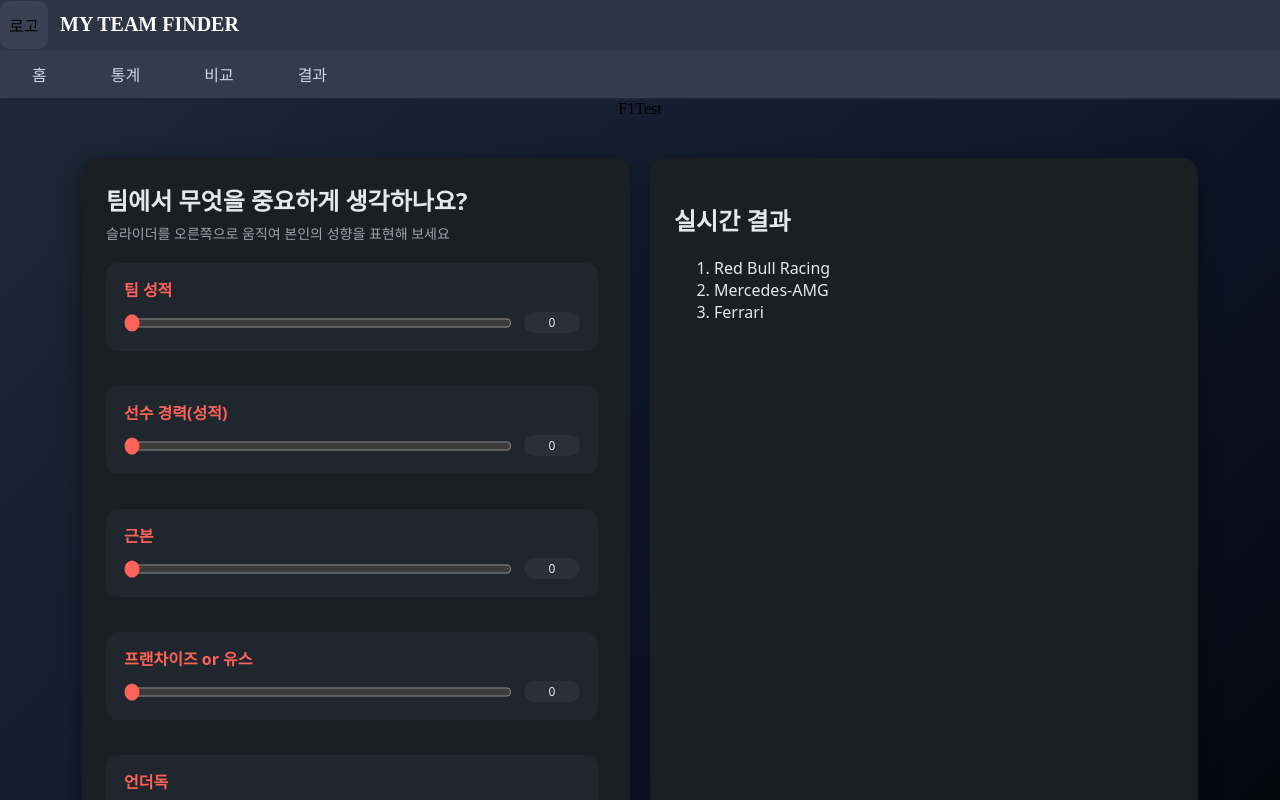
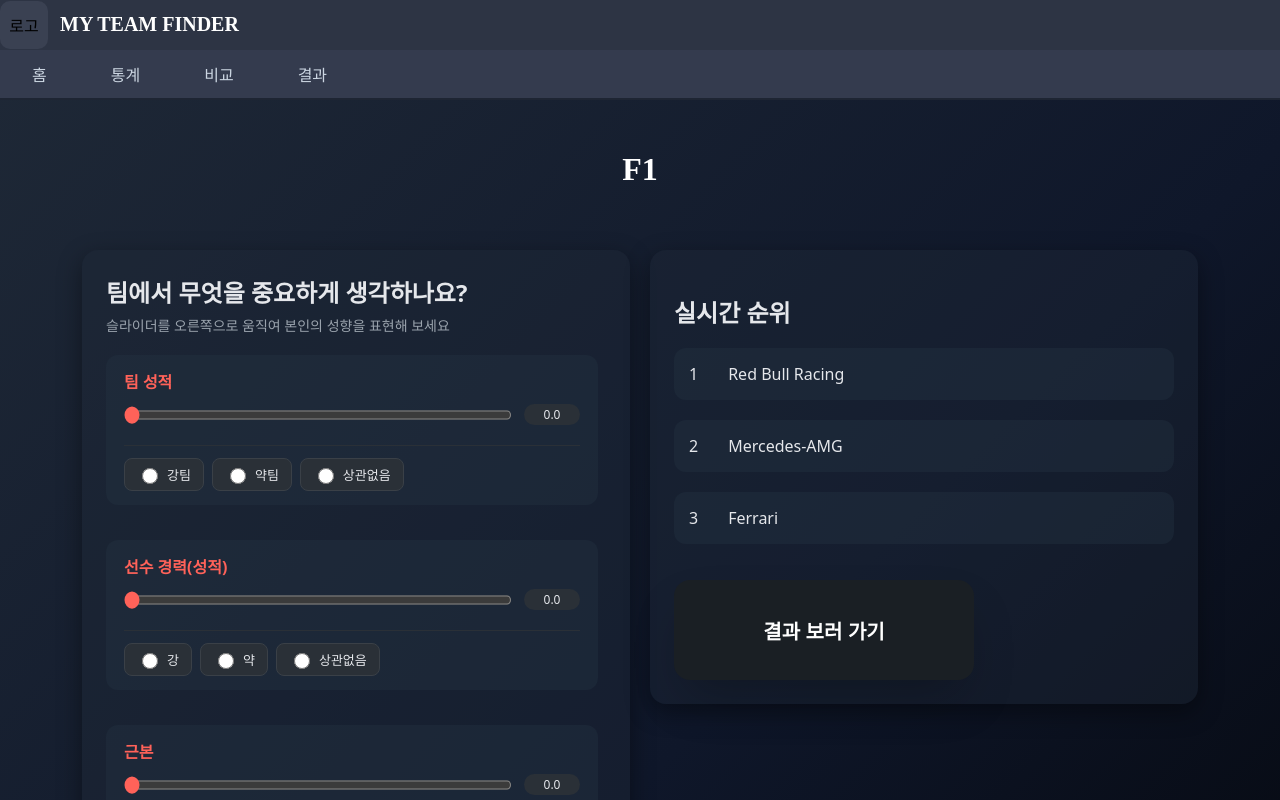
Before and after one commit to SportsTeamRecommend/FrontEnd, a React (Vite) app: page /test/f1 in a window 1280 px wide. Shown: the top 800 px of the page. Built offline with nearby package versions, Linux system fonts and the light colour scheme.

Commit message:
fix: 가중치 슬라이더 체크박스 항목 추가, 스타일 수정

```diff
--- a/src/components/test/LiveResultCard.jsx
+++ b/src/components/test/LiveResultCard.jsx
@@ -1,26 +1,15 @@
 import styles from './LiveResultCard.module.css';
-
-const mokeData = {
-  f1: [
-    { team: 'Red Bull Racing' },
-    { team: 'Mercedes-AMG' },
-    { team: 'Ferrari' },
-  ],
-  baseball: [
-    { team: '롯데 자이언츠' },
-    { team: '두산 베어스' },
-    { team: 'NC 다이노스' },
-  ],
-};
+import { liveResultData } from '../../utils/liveResultData';
 
 const LiveResultCard = ({ type }) => {
   return (
-    <div className={styles["live-result-card"]}>
-      <h2 className={styles["live-result-card__title"]}>실시간 결과</h2>
-      <ol className={styles["live-result-card__list"]}>
-        {mokeData[type].map((item, idx) => (
-          <li key={idx} className={styles["live-result-card__item"]}>
-            <span className={styles["live-result-card__team"]}>{item.team}</span>
+    <div className={styles['live-result-card']}>
+      <h2 className={styles['live-result-card__title']}>실시간 순위</h2>
+      <ol className={styles['live-result-card__list']}>
+        {liveResultData[type].map((item, idx) => (
+          <li key={idx} className={styles['live-result-card__item']}>
+            <span>{idx + 1}</span>
+            <span>{item.team}</span>
           </li>
         ))}
       </ol>
--- a/src/components/test/LiveResultCard.module.css
+++ b/src/components/test/LiveResultCard.module.css
@@ -1,19 +1,21 @@
-/* 컨테이너/카드 스타일은 동일 */
-.live-result-card {
-  background: #1a1f24;
-  padding: 24px;
-  border-radius: 16px;
-  box-shadow: 0 8px 24px rgba(0, 0, 0, 0.4);
-  max-width: 520px;
-  color: #e5e7eb;
-  font-family: system-ui, sans-serif;
-
-  width: 500px;
-  height: 800px;
-}
-
 .live-result-card__title h2 {
   margin: 0 0 6px;
   font-size: 24px;
   font-weight: 700;
 }
+
+.live-result-card__list {
+  display: flex;
+  flex-direction: column;
+  gap: 20px;
+  padding: 0;
+  list-style: none;
+}
+
+.live-result-card__item {
+  display: flex;
+  gap: 30px;
+  padding: 15px;
+  border-radius: 12px;
+  background: rgba(37, 50, 67, 0.4);
+}
--- a/src/components/test/WeightSlider.jsx
+++ b/src/components/test/WeightSlider.jsx
@@ -1,8 +1,12 @@
 import styles from './WeightSlider.module.css';
 import { useState } from 'react';
 
-const WeightSlider = ({ labels }) => {
+const WeightSlider = ({ labels, checkLabels, region }) => {
   const [values, setValues] = useState(Array(labels.length).fill(0));
+  const [selectedOptions, setSelectedOptions] = useState(
+    Array(labels.length).fill(null)
+  );
+  const [selectedRegion, setSelectedRegion] = useState('');
 
   const handleChange = (idx, newValue) => {
     const updated = [...values];
@@ -10,18 +14,40 @@ const WeightSlider = ({ labels }) => {
     setValues(updated);
   };
 
+  const handleOptionChange = (groupIdx, itemIdx) => {
+    const updated = [...selectedOptions];
+    updated[groupIdx] = itemIdx;
+    setSelectedOptions(updated);
+  };
+
   return (
-    <div className={styles["weight-slider"]}>
-      <div className={styles["weight-slider__header"]}>
+    <div className={styles['weight-slider']}>
+      <div className={styles['weight-slider__header']}>
         <h2>팀에서 무엇을 중요하게 생각하나요?</h2>
         <p>슬라이더를 오른쪽으로 움직여 본인의 성향을 표현해 보세요</p>
       </div>
-      <div className={styles["weight-slider__list"]}>
+      <div className={styles['weight-slider__list']}>
         {labels.map((label, idx) => (
-          <div key={idx} className={styles["weight-slider__item"]}>
-            <span className={styles["weight-slider__label"]}>{label}</span>
+          <div key={idx} className={styles['weight-slider__item']}>
+            <div className={styles['weight-slider__label-wrapper']}>
+              <span className={styles['weight-slider__label']}>{label}</span>
+              {label === '연고지' && region && (
+                <select
+                  className={styles['weight-slider__select']}
+                  value={selectedRegion}
+                  onChange={(e) => setSelectedRegion(e.target.value)}
+                >
+                  <option value="">선택하세요</option>
+                  {region.map((r, rIdx) => (
+                    <option key={rIdx} value={r}>
+                      {r}
+                    </option>
+                  ))}
+                </select>
+              )}
+            </div>
             <input
-              className={styles["weight-slider__range"]}
+              className={styles['weight-slider__range']}
               type="range"
               value={values[idx]}
               min="0"
@@ -29,7 +55,27 @@ const WeightSlider = ({ labels }) => {
               step="0.1"
               onChange={(e) => handleChange(idx, Number(e.target.value))}
             />
-            <span className={styles["weight-slider__value"]}>{values[idx]}</span>
+            <span className={styles['weight-slider__value']}>
+              {values[idx].toFixed(1)}
+            </span>
+            {checkLabels[idx] && (
+              <div className={styles['weight-slider__checkboxes']}>
+                {checkLabels[idx].map((checkLabel, checkIdx) => (
+                  <label
+                    key={checkIdx}
+                    className={`${styles['weight-slider__checkbox-label']} ${selectedOptions[idx] === checkIdx ? styles['weight-slider__checkbox-label--selected'] : ''}`}
+                  >
+                    <input
+                      type="radio"
+                      name={`option-group-${idx}`}
+                      checked={selectedOptions[idx] === checkIdx}
+                      onChange={() => handleOptionChange(idx, checkIdx)}
+                    />
+                    <span>{checkLabel}</span>
+                  </label>
+                ))}
+              </div>
+            )}
           </div>
         ))}
       </div>
--- a/src/components/test/WeightSlider.module.css
+++ b/src/components/test/WeightSlider.module.css
@@ -1,22 +1,9 @@
-/* 컨테이너/카드 스타일은 동일 */
-.weight-slider {
-  background: #1a1f24;
-  padding: 24px;
-  border-radius: 16px;
-  box-shadow: 0 8px 24px rgba(0, 0, 0, 0.4);
-  max-width: 520px;
-  color: #e5e7eb;
-  font-family: system-ui, sans-serif;
-
-  width: 500px;
-  height: 800px;
-}
-
 .weight-slider__header h2 {
   margin: 0 0 6px;
   font-size: 24px;
   font-weight: 700;
 }
+
 .weight-slider__header p {
   margin: 0 0 20px;
   color: #9aa3ad;
@@ -34,20 +21,47 @@
   display: grid;
   grid-template-columns: 1fr auto;
   grid-template-areas:
-    'label label'
-    'range value';
+    'label-wrapper label-wrapper'
+    'range value'
+    'checkboxes checkboxes';
   row-gap: 8px;
   column-gap: 12px;
   padding: 14px 18px;
   border-radius: 12px;
-  background: #20262d;
+  background: rgba(37, 50, 67, 0.4);
+}
+
+/* 라벨과 셀렉트를 감싸는 wrapper */
+.weight-slider__label-wrapper {
+  grid-area: label-wrapper;
+  display: flex;
+  justify-content: space-between;
+  align-items: center;
+  gap: 12px;
+  flex-wrap: wrap;
 }
 
 .weight-slider__label {
-  grid-area: label;
   font-weight: 700;
   color: #ff6259;
 }
+
+/* 연고지 셀렉트 스타일 */
+.weight-slider__select {
+  padding: 6px 12px;
+  border-radius: 8px;
+  background: #2a3037;
+  border: 1px solid #3a4047;
+  color: #e5e7eb;
+  font-size: 13px;
+  cursor: pointer;
+  outline: none;
+}
+
+.weight-slider__select:hover {
+  border-color: #ff6259;
+}
+
 .weight-slider__value {
   grid-area: value;
   align-self: center;
@@ -60,34 +74,54 @@
   text-align: center;
 }
 
-/* ===== 슬라이더: 프리픽스 없이 가능한 최대한 깔끔하게 ===== */
+/* 슬라이더 */
 .weight-slider__range {
   grid-area: range;
   width: 100%;
-  /* accent-color: 지원 브라우저에서 thumb/채움색을 한 번에 통일 */
-  accent-color: #ff6259; /* ✅ 크롬/엣지/사파리/파폭 최신 지원 */
-  background: transparent; /* 기본 배경 제거(브라우저가 알아서 렌더) */
-  height: 28px; /* 클릭 영역 넓혀 접근성 개선 */
+  accent-color: #ff6259;
+  background: transparent;
+  height: 28px;
   margin: 0;
   cursor: pointer;
-  outline: none; /* 파란 포커스 링 제거 */
-  /* 살짝 세로 스케일로 ‘두꺼운 트랙’ 느낌 (thumb도 같이 굵어지지만 깔끔) */
+  outline: none;
   transform: scaleY(1.15);
   transform-origin: center;
 }
 
-/* 가장자리 잘림 방지용 여백(thumb이 모서리에 닿는 느낌 완화) */
-.weight-slider__range {
-  padding-right: 10px;
-  box-sizing: border-box;
+/* 체크박스(라디오) 영역 */
+.weight-slider__checkboxes {
+  grid-area: checkboxes;
+  display: flex;
+  flex-wrap: wrap;
+  gap: 8px;
+  margin-top: 8px;
+  padding-top: 12px;
+  border-top: 1px solid #2a3037;
 }
 
-/* 포커스시 파란색 하이라이트 최소화(표준 속성만 사용) */
-.weight-slider__range:focus-visible {
-  outline: none;
+/* 라디오 버튼 라벨 스타일 */
+.weight-slider__checkbox-label {
+  display: flex;
+  align-items: center;
+  gap: 6px;
+  padding: 6px 12px;
+  background: #2a3037;
+  border: 1px solid #3a4047;
+  border-radius: 8px;
+  cursor: pointer;
+  font-size: 13px;
+  transition: all 0.2s;
+  user-select: none;
 }
 
-/* Hover 시 살짝 밝게(표준만 사용) */
-.weight-slider__item:hover {
-  filter: brightness(1.02);
+.weight-slider__checkbox-label:hover {
+  border-color: #ff6259;
+  background: #2d3339;
 }
+
+.weight-slider__checkbox-label input[type='radio'] {
+  cursor: pointer;
+  width: 16px;
+  height: 16px;
+  accent-color: #ff6259;
+}
--- a/src/pages/F1Test.jsx
+++ b/src/pages/F1Test.jsx
@@ -3,17 +3,9 @@ import LiveResultCard from '../components/test/LiveResultCard';
 import Button from '../components/common/Button';
 import styles from './F1Test.module.css';
 import { useNavigate } from 'react-router-dom';
+import { f1SliderLabels, f1SliderCheckobx } from '../utils/testData';
 
 const F1Test = () => {
-  const f1SliderLabels = [
-    '팀 성적',
-    '선수 경력(성적)',
-    '근본',
-    '프랜차이즈 or 유스',
-    '언더독',
-    '팬덤 규모',
-  ];
-
   const nav = useNavigate();
   const goResultPage = () => {
     nav('/result');
@@ -21,21 +13,23 @@ const F1Test = () => {
 
   return (
     <div className={styles['f1test-page']}>
-      <div className={styles['f1test-title']}>F1Test</div>
+      <h1 className={styles['f1test-title']}>F1</h1>
       <div className={styles['test-container']}>
         <div className={styles['slider-section']}>
-          <WeightSlider labels={f1SliderLabels} />
+          <WeightSlider
+            labels={f1SliderLabels}
+            checkLabels={f1SliderCheckobx}
+            region={null}
+          />
         </div>
         <div className={styles['rank-section']}>
           <LiveResultCard type={'f1'} />
+          <Button
+            text="결과 보러 가기"
+            type="resultPage"
+            onClick={goResultPage}
+          />
         </div>
-      </div>
-      <div className={styles['button-section']}>
-        <Button
-          text="결과 보러 가기"
-          type="resultPage"
-          onClick={goResultPage}
-        />
       </div>
     </div>
   );
--- a/src/pages/F1Test.module.css
+++ b/src/pages/F1Test.module.css
@@ -3,10 +3,12 @@
   flex-direction: column;
   width: 100vw;
   gap: 40px;
+  padding: 30px 0;
 }
 
 .f1test-title {
   text-align: center;
+  color: white;
 }
 
 .test-container {
@@ -20,3 +22,20 @@
   display: flex;
   justify-content: center;
 }
+
+.rank-section,
+.slider-section {
+  display: flex;
+  flex-direction: column;
+  height: 95%;
+  background: rgba(31, 41, 55, 0.4);
+  padding: 24px;
+  border-radius: 16px;
+  box-shadow: 0 8px 24px rgba(0, 0, 0, 0.4);
+  max-width: 520px;
+  color: #e5e7eb;
+  font-family: system-ui, sans-serif;
+  width: 500px;
+  height: 95%;
+  gap: 20px;
+}
--- /dev/null
+++ b/src/utils/liveResultData.js
@@ -0,0 +1,12 @@
+export const liveResultData = {
+  f1: [
+    { team: 'Red Bull Racing' },
+    { team: 'Mercedes-AMG' },
+    { team: 'Ferrari' },
+  ],
+  baseball: [
+    { team: '롯데 자이언츠' },
+    { team: '두산 베어스' },
+    { team: 'NC 다이노스' },
+  ],
+};
--- /dev/null
+++ b/src/utils/testData.js
@@ -0,0 +1,55 @@
+export const f1SliderLabels = [
+  '팀 성적',
+  '선수 경력(성적)',
+  '근본',
+  '프랜차이즈 or 유스',
+  '언더독',
+  '팬덤 규모',
+];
+
+export const baseballSliderLabels = [
+  '팀 성적',
+  '근본',
+  '프랜차이즈 스타',
+  '성장 가능성(평균 연령대)',
+  '연고지',
+  '팬덤 규모',
+];
+
+export const f1SliderCheckobx = [
+  ['강팀', '약팀', '상관없음'],
+  ['강', '약', '상관없음'],
+  ['전통', '신생', '상관없음'],
+  ['프랜차이즈', '유스', '상관없음'],
+  ['상위권', '하위권', '상관없음'],
+  ['큼', '작음', '상관없음'],
+];
+
+export const baseballSliderCheckobx = [
+  ['강팀', '약팀', '상관없음'],
+  ['전통', '신생', '상관없음'],
+  ['많음', '적음', '상관없음'],
+  ['높음', '낮음', '상관없음'],
+  ['가까운팀', '먼팀', '상관없음'],
+  ['큼', '작음', '상관없음'],
+];
+
+export const region = [
+  '서울특별시',
+  '부산광역시',
+  '대구광역시',
+  '인천광역시',
+  '광주광역시',
+  '대전광역시',
+  '울산광역시',
+  '세종시',
+  '경기도',
+  '강원도',
+  '충청북도',
+  '충청남도',
+  '전라북도',
+  '전라남도',
+  '경상북도',
+  '경상남도',
+  '제주도',
+];
```
Also changed, not shown: src/pages/BaseballTest.jsx (+16 -18 lines), src/pages/BaseballTest.module.css (+18 -0 lines).
